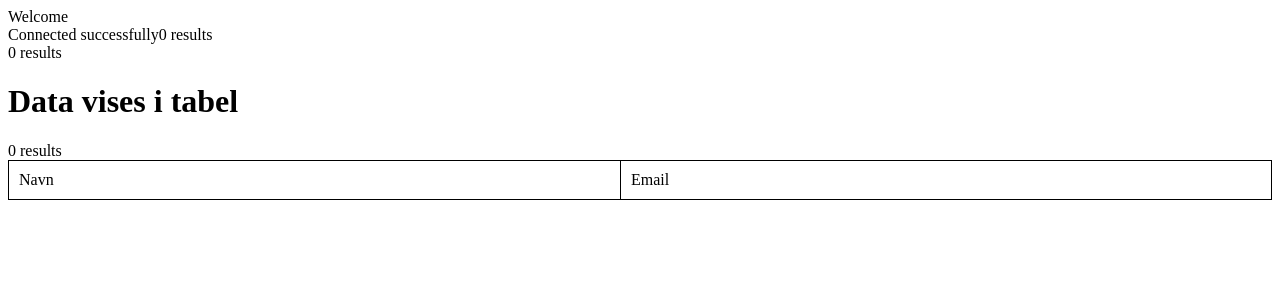
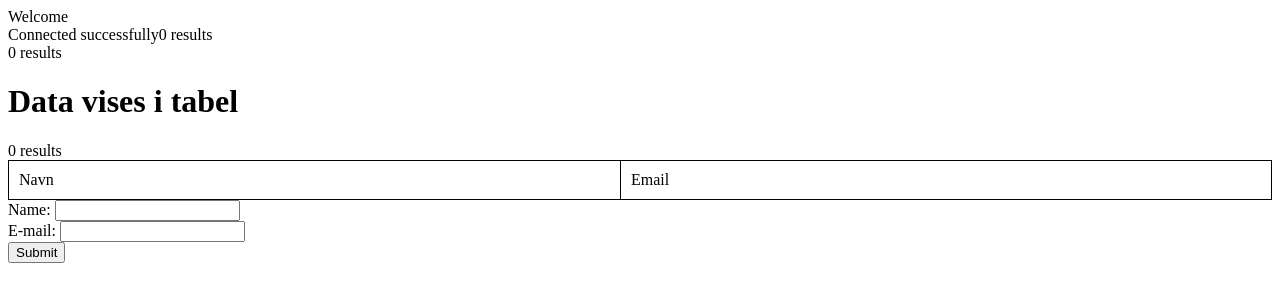
Before and after one commit to flyberson/databasechat, a PHP site: page / in a window 1280 px wide. Shown: the top 308 px of the page. Run offline with PHP 8.4, Linux system fonts and the light colour scheme; data that the repository does not hold is empty.

Commit message:
something

```diff
--- a/index.php
+++ b/index.php
@@ -90,5 +90,12 @@ if ($result->num_rows > 0) {
 ?>
 
 </table>
+
+<form action="index.php" method="post">
+    Name: <input type="text" name="name"><br>
+    E-mail: <input type="text" name="email"><br>
+    <input type="submit">
+</form>
+
 </body>
 </html>
```
